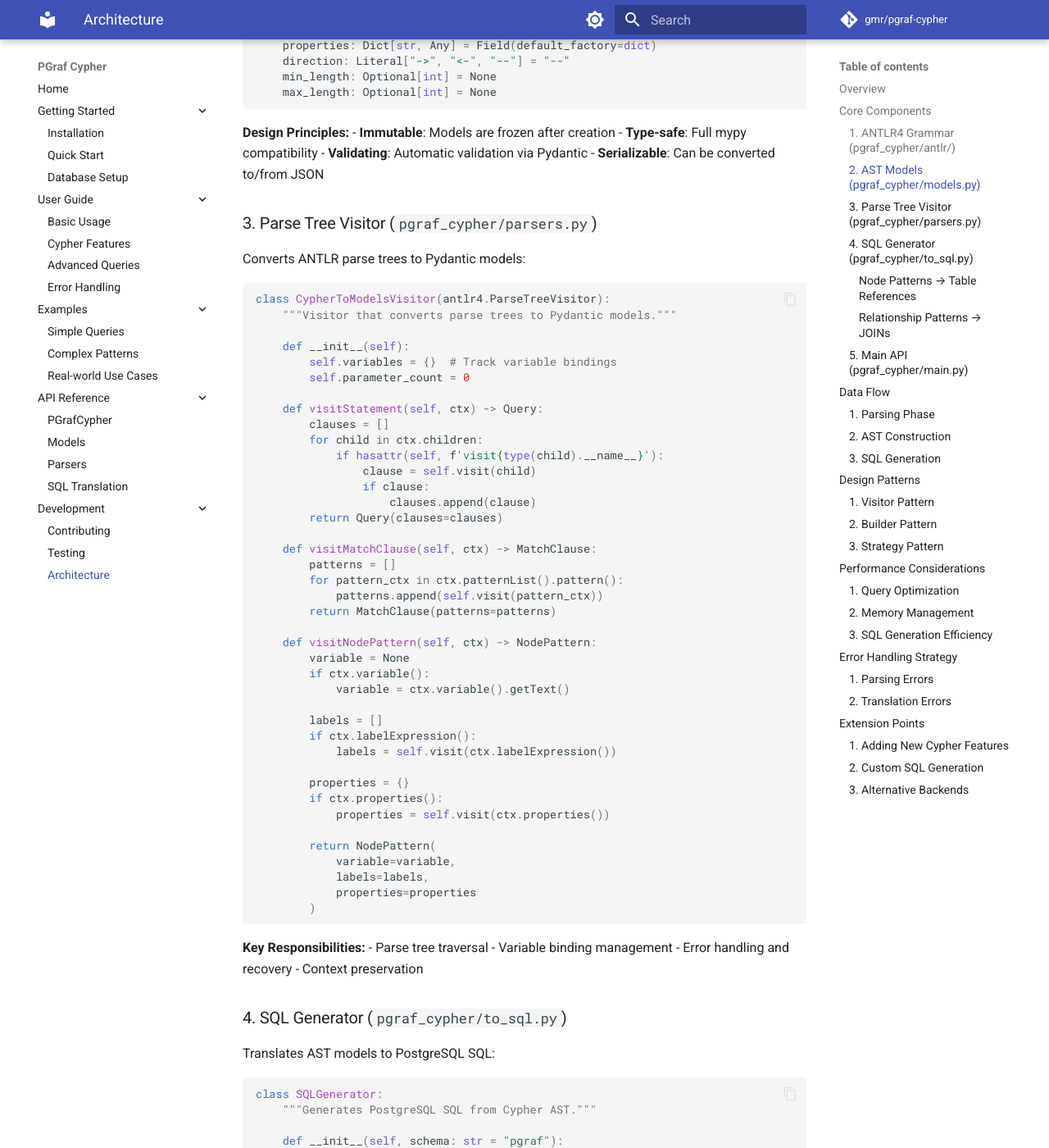
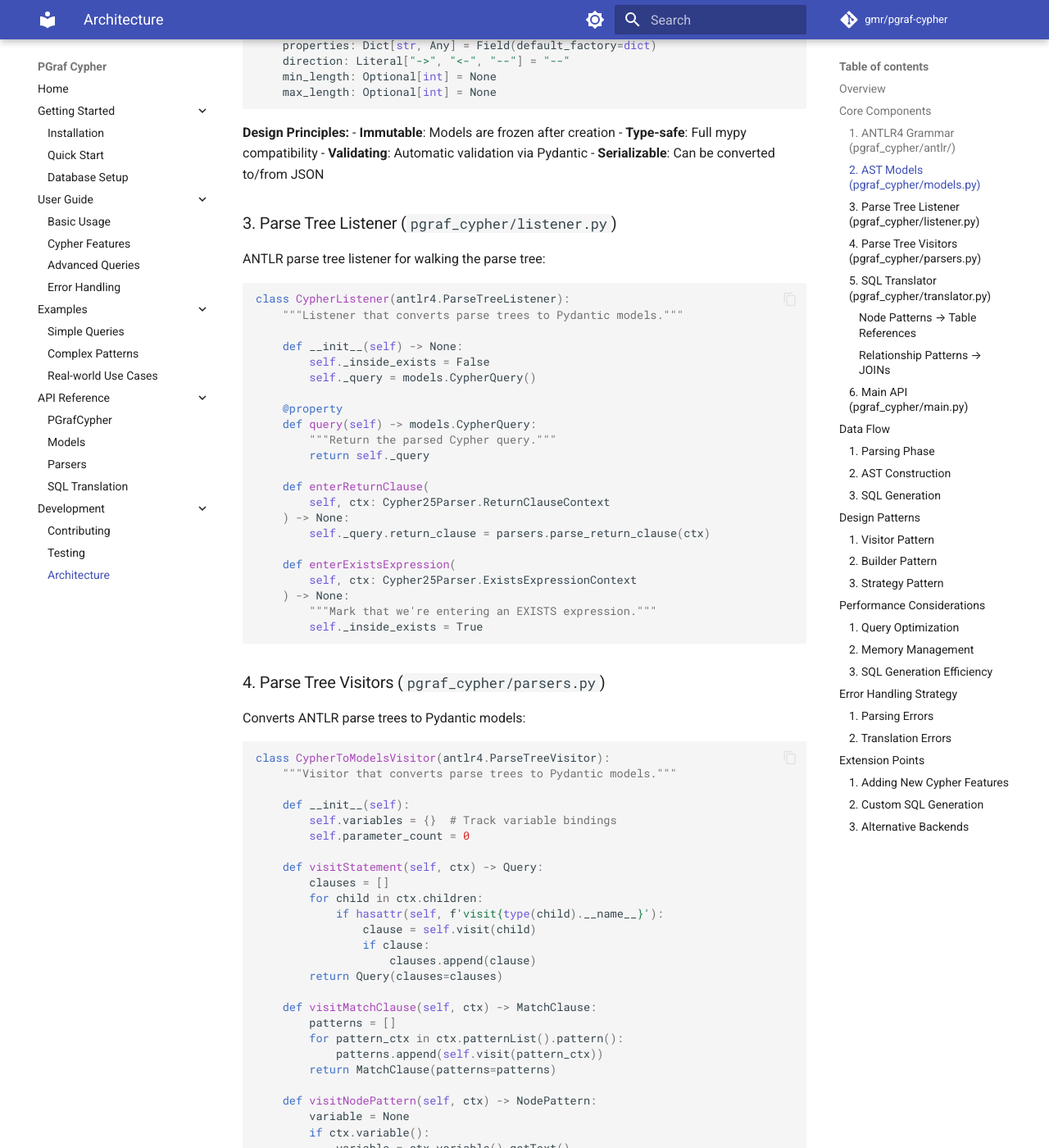
Before and after one commit to gmr/pgraf-cypher, an MkDocs documentation site: the page built from docs/development/architecture.md, in a window 1280 px wide and 1400 px high, scrolled down 1782 px. Shown: the whole window at 82% size. Built offline with MkDocs 1.6.1 and Material for MkDocs 9.7.7, drawn with Linux system fonts in a browser that asks for light colours; comment, search, counter and statistics services are not loaded; some of the changed text lies outside the part shown.

Commit message:
Refactor SQL module and introduce Listener module.
Renamed `to_sql.py` to `translator.py` to better reflect functionality. Added a new Listener module to handle ANTLR parse tree traversal, updating references and documentation accordingly.

````diff
--- a/docs/development/architecture.md
+++ b/docs/development/architecture.md
@@ -96,7 +96,36 @@ class RelationshipPattern(BaseModel):
 - **Validating**: Automatic validation via Pydantic
 - **Serializable**: Can be converted to/from JSON
 
-### 3. Parse Tree Visitor (`pgraf_cypher/parsers.py`)
+### 3. Parse Tree Listener (`pgraf_cypher/listener.py`)
+
+ANTLR parse tree listener for walking the parse tree:
+
+```python
+class CypherListener(antlr4.ParseTreeListener):
+    """Listener that converts parse trees to Pydantic models."""
+
+    def __init__(self) -> None:
+        self._inside_exists = False
+        self._query = models.CypherQuery()
+
+    @property
+    def query(self) -> models.CypherQuery:
+        """Return the parsed Cypher query."""
+        return self._query
+
+    def enterReturnClause(
+        self, ctx: Cypher25Parser.ReturnClauseContext
+    ) -> None:
+        self._query.return_clause = parsers.parse_return_clause(ctx)
+
+    def enterExistsExpression(
+        self, ctx: Cypher25Parser.ExistsExpressionContext
+    ) -> None:
+        """Mark that we're entering an EXISTS expression."""
+        self._inside_exists = True
+```
+
+### 4. Parse Tree Visitors (`pgraf_cypher/parsers.py`)
 
 Converts ANTLR parse trees to Pydantic models:
 
@@ -149,12 +178,12 @@ class CypherToModelsVisitor(antlr4.ParseTreeVisitor):
 - Error handling and recovery
 - Context preservation
 
-### 4. SQL Generator (`pgraf_cypher/to_sql.py`)
+### 5. SQL Translator (`pgraf_cypher/translator.py`)
 
 Translates AST models to PostgreSQL SQL:
 
 ```python
-class SQLGenerator:
+class Translator:
     """Generates PostgreSQL SQL from Cypher AST."""
 
     def __init__(self, schema: str = "pgraf"):
@@ -274,7 +303,7 @@ def translate_relationship_pattern(
     return join_sql
 ```
 
-### 5. Main API (`pgraf_cypher/main.py`)
+### 6. Main API (`pgraf_cypher/main.py`)
 
 Public interface combining all components:
 
@@ -300,8 +329,8 @@ class PGrafCypher:
         ast = visitor.visit(tree)
 
         # Generate SQL
-        generator = to_sql.SQLGenerator(schema="pgraf")
-        return generator.translate(ast)
+        translator = translator.Translator(schema="pgraf")
+        return translator.translate(ast)
 
     async def execute(self, query: str) -> AsyncCursor:
         """Translate and execute Cypher query."""
@@ -479,7 +508,7 @@ class JSONBPropertyStrategy(PropertyTranslationStrategy):
 ### 3. SQL Generation Efficiency
 
 ```python
-class OptimizedSQLGenerator(SQLGenerator):
+class OptimizedTranslator(Translator):
     """Enhanced SQL generator with optimizations."""
 
     def optimize_joins(self) -> str:
@@ -550,7 +579,7 @@ class UnsupportedFeatureError(Exception):
 ### 2. Custom SQL Generation
 
 ```python
-class CustomSQLGenerator(SQLGenerator):
+class CustomTranslator(Translator):
     """Custom SQL generator with domain-specific optimizations."""
 
     def translate_custom_function(self, func: CustomFunction) -> str:
@@ -582,14 +611,14 @@ class CustomSQLGenerator(SQLGenerator):
 The architecture supports different SQL backends:
 
 ```python
-class MySQLGenerator(SQLGenerator):
+class MySQLTranslator(Translator):
     """SQL generator for MySQL backend."""
 
     def translate_jsonb_access(self, alias: str, property: str) -> str:
         # MySQL uses JSON_EXTRACT instead of ->
         return f"JSON_EXTRACT({alias}.properties, '$.{property}')"
 
-class SQLiteGenerator(SQLGenerator):
+class SQLiteTranslator(Translator):
     """SQL generator for SQLite backend."""
 
     def translate_array_contains(self, alias: str, value: str) -> str:
````
Also changed, not shown: CLAUDE.md (+4 -3 lines), docs/api/listener.md (added, +9 -0 lines), docs/api/to-sql.md (+2 -2 lines), docs/development/testing.md (+2 -1 lines).
